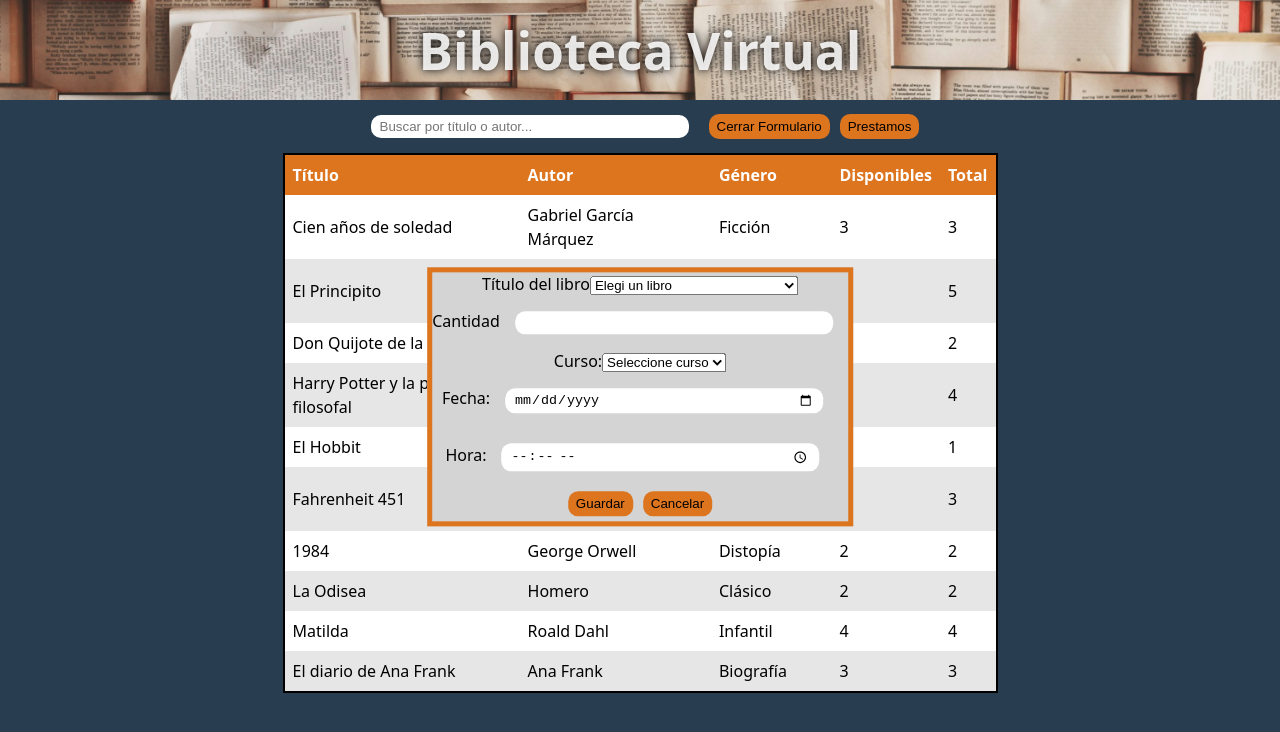
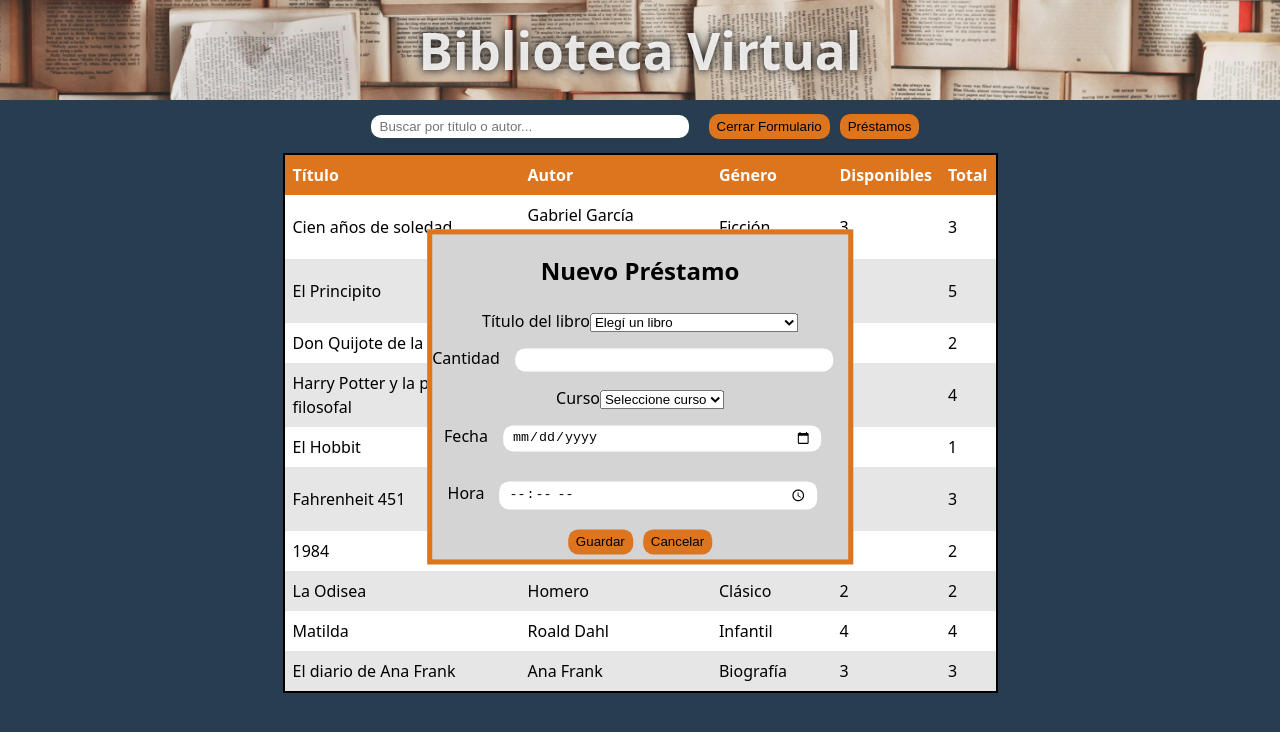
Before and after one commit to bcga616/bibliovirtual-escolar, a React (Vite) app in the folder BiblioVirtual/: page / in a window 1280 px wide. Both pictures are taken after a click on the button "Nuevo Préstamo". Shown: the top 732 px of the page. Built offline with nearby package versions, Linux system fonts and the light colour scheme.

Commit message:
Prestamos funcionales

```diff
--- a/BiblioVirtual/src/componentes/ListaLibros.tsx
+++ b/BiblioVirtual/src/componentes/ListaLibros.tsx
@@ -3,10 +3,11 @@ import librosTotales from './libros'
 import NuevoPrestamo from './NuevoPrestamo'
 import Prestamos from './ListaPrestamos'
 
-function Listalibro(){
+function Listalibro() {
+  const [libros, setLibros] = useState<any[]>([])
+  const [busqueda, setBusqueda] = useState('')
 
-    const [libros, setLibros] = useState([])
-  const [busqueda, setBusqueda] = useState('')
+  const [prestamos, setPrestamos] = useState<any[]>([])
 
   useEffect(() => {
     const guardados = localStorage.getItem('libros')
@@ -18,7 +19,8 @@ function Listalibro(){
     }
   }, [])
 
-    const librosFiltrados = libros.filter((libro) =>
+  const librosFiltrados = libros.filter(
+    (libro) =>
       libro.titulo.toLowerCase().includes(busqueda.toLowerCase()) ||
       libro.autor.toLowerCase().includes(busqueda.toLowerCase())
   )
@@ -33,22 +35,31 @@ const togglePrestamo = () => {
     setMostrarPrestamo(!mostrarPrestamo)
   }
 
+  const agregarPrestamo = (nuevo: any) => {
+    setPrestamos([...prestamos, nuevo])
+  }
 
   return (
     <>
       <header>
-      <h1>Biblioteca Virtual</h1></header>
-    <div className='container'>
+        <h1>Biblioteca Virtual</h1>
+      </header>
+
+      <div className="container">
         <input
           type="text"
-          placeholder='Buscar por título o autor...'
+          placeholder="Buscar por título o autor..."
           value={busqueda}
           onChange={(e) => setBusqueda(e.target.value)}
         />
-        <button onClick={toggleFormulario}>{mostrarFormulario ? 'Cerrar Formulario' : 'Nuevo Préstamo'}</button>
-        <button onClick={togglePrestamo}>{mostrarPrestamo ? 'Cerrar Prestamos' : 'Prestamos'}</button>
+        <button onClick={toggleFormulario}>
+          {mostrarFormulario ? 'Cerrar Formulario' : 'Nuevo Préstamo'}
+        </button>
+        <button onClick={togglePrestamo}>
+          {mostrarPrestamo ? 'Cerrar Préstamos' : 'Préstamos'}
+        </button>
 
-        <div className='listalibros'>
+        <div className="listalibros">
           <table>
             <thead>
               <tr>
@@ -72,12 +83,14 @@ const togglePrestamo = () => {
             </tbody>
           </table>
         </div>
+
         <div>
-  {mostrarFormulario && <NuevoPrestamo />}
-  {mostrarPrestamo && <Prestamos></Prestamos>}
+          {mostrarFormulario && <NuevoPrestamo onGuardar={agregarPrestamo} />}
+          {mostrarPrestamo && <Prestamos prestamos={prestamos} />}
         </div>
       </div>
     </>
-  )}
+  )
+}
 
 export default Listalibro
--- a/BiblioVirtual/src/componentes/ListaPrestamos.tsx
+++ b/BiblioVirtual/src/componentes/ListaPrestamos.tsx
@@ -1,10 +1,36 @@
-import { useState, useEffect } from 'react'
-import NuevoPrestamo from './NuevoPrestamo'
+function ListaPrestamos({ prestamos }: { prestamos: any[] }) {
 
-function Prestamos(){
-    return(
-        <h1>holaaaa</h1>
-    )
+    return (
+<div>
+    <h2>Lista de Préstamos</h2>
+    {prestamos.length === 0 ? (
+        <p>No hay préstamos registrados.</p>
+    ) : (
+    <table>
+        <thead>
+            <tr>
+            <th>Título</th>
+            <th>Cantidad</th>
+            <th>Curso</th>
+            <th>Fecha</th>
+            <th>Hora</th>
+            </tr>
+        </thead>
+        <tbody>
+            {prestamos.map((p, i) => (
+            <tr key={i}>
+                <td>{p.titulo}</td>
+                <td>{p.cantidad}</td>
+                <td>{p.curso}</td>
+                <td>{p.fecha}</td>
+                <td>{p.hora}</td>
+            </tr>
+            ))}
+        </tbody>
+    </table>
+    )}
+</div>
+)
 }
 
-export default Prestamos
+export default ListaPrestamos
--- a/BiblioVirtual/src/componentes/NuevoPrestamo.tsx
+++ b/BiblioVirtual/src/componentes/NuevoPrestamo.tsx
@@ -1,37 +1,49 @@
-import { useState } from 'react'
-import librosTotales from './libros'
+import { useState } from "react"
+import librosTotales from "./libros"
 
-function NuevoPrestamo() {
-
+function NuevoPrestamo({ onGuardar }: { onGuardar: (p: any) => void }) {
 const [values, setValues] = useState({
-    titulo: '',
-    cantidad: '',
-    curso: '',
-    fecha: '',
-    hora: '',
+    titulo: "",
+    cantidad: "",
+    curso: "",
+    fecha: "",
+    hora: "",
 })
 
-  const handleChanges = (e: React.ChangeEvent<HTMLInputElement | HTMLSelectElement>) => {
-    setValues({
-      ...values,
-      [e.target.name]: e.target.value
-    })
+const handleChanges = (
+    e: React.ChangeEvent<HTMLInputElement | HTMLSelectElement>
+) => {
+    setValues({ ...values, [e.target.name]: e.target.value })
 }
 
 const handleSubmit = (e: React.FormEvent) => {
     e.preventDefault()
-    // En este punto, values ya es un objeto con todos los datos del préstamo
-    console.log(values)
-    // Por ejemplo, podrías guardarlo en un estado global, un contexto, o enviarlo a una API
+    if (!values.titulo || !values.cantidad || !values.curso) {
+    alert("Completa todos los campos obligatorios")
+    return
+    }
+    onGuardar(values)
+    setValues({
+    titulo: "",
+    cantidad: "",
+    curso: "",
+    fecha: "",
+    hora: "",
+    })
 }
 
 return (
-    <>
-      <form onSubmit={handleSubmit} className='nuevoPrestamo'>
+    <form onSubmit={handleSubmit} className="nuevoPrestamo">
+    <h2>Nuevo Préstamo</h2>
 
     <label htmlFor="titulo">Título del libro</label>
-        <select name="titulo" id="titulo" onChange={handleChanges} value={values.titulo}>
-          <option value="">Elegi un libro</option>
+    <select
+        name="titulo"
+        id="titulo"
+        onChange={handleChanges}
+        value={values.titulo}
+    >
+        <option value="">Elegí un libro</option>
         {librosTotales.map((libro, i) => (
         <option key={i} value={libro.titulo}>
             {libro.titulo}
@@ -50,8 +62,13 @@ function NuevoPrestamo() {
     />
     <br />
 
-        <label htmlFor="curso">Curso:</label>
-        <select name="curso" id="curso" onChange={handleChanges} value={values.curso}>
+    <label htmlFor="curso">Curso</label>
+    <select
+        name="curso"
+        id="curso"
+        value={values.curso}
+        onChange={handleChanges}
+    >
         <option value="">Seleccione curso</option>
         <option value="1ro 1ra">1ro 1ra</option>
         <option value="1ro 2da">1ro 2da</option>
@@ -77,7 +94,7 @@ function NuevoPrestamo() {
     </select>
     <br />
 
-        <label htmlFor="fecha">Fecha:</label>
+    <label htmlFor="fecha">Fecha</label>
     <input
         type="date"
         name="fecha"
@@ -87,7 +104,7 @@ function NuevoPrestamo() {
     />
     <br />
 
-        <label htmlFor="hora">Hora:</label>
+    <label htmlFor="hora">Hora</label>
     <input
         type="time"
         name="hora"
@@ -98,9 +115,16 @@ function NuevoPrestamo() {
     <br />
 
     <button type="submit">Guardar</button>
-        <button type="button">Cancelar</button>
+    <button type="button" onClick={() => setValues({
+        titulo: "",
+        cantidad: "",
+        curso: "",
+        fecha: "",
+        hora: "",
+    })}>
+        Cancelar
+    </button>
     </form>
-    </>
 )
 }
 
```
Lines whose indentation alone changed are shown as unchanged.
